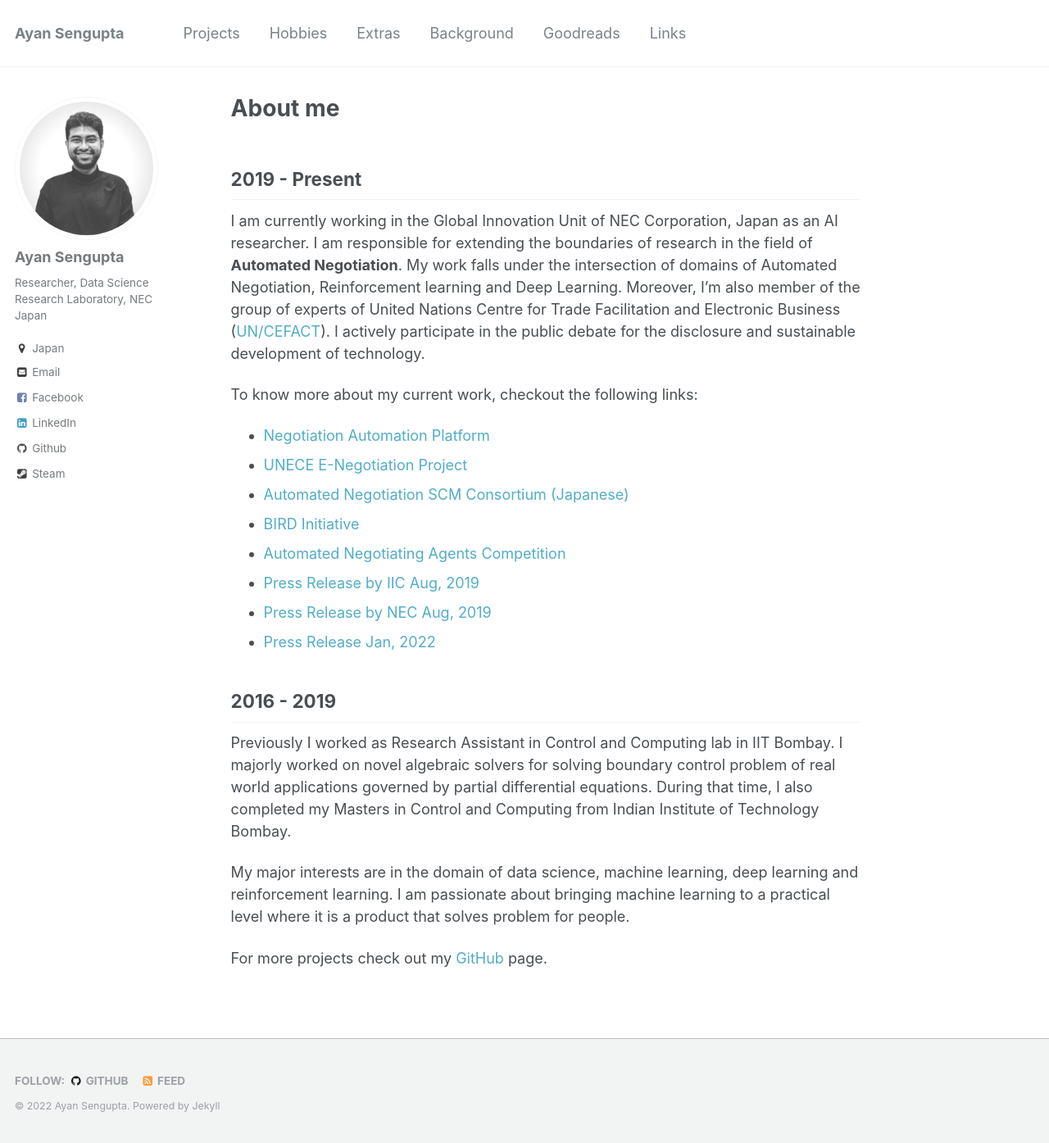
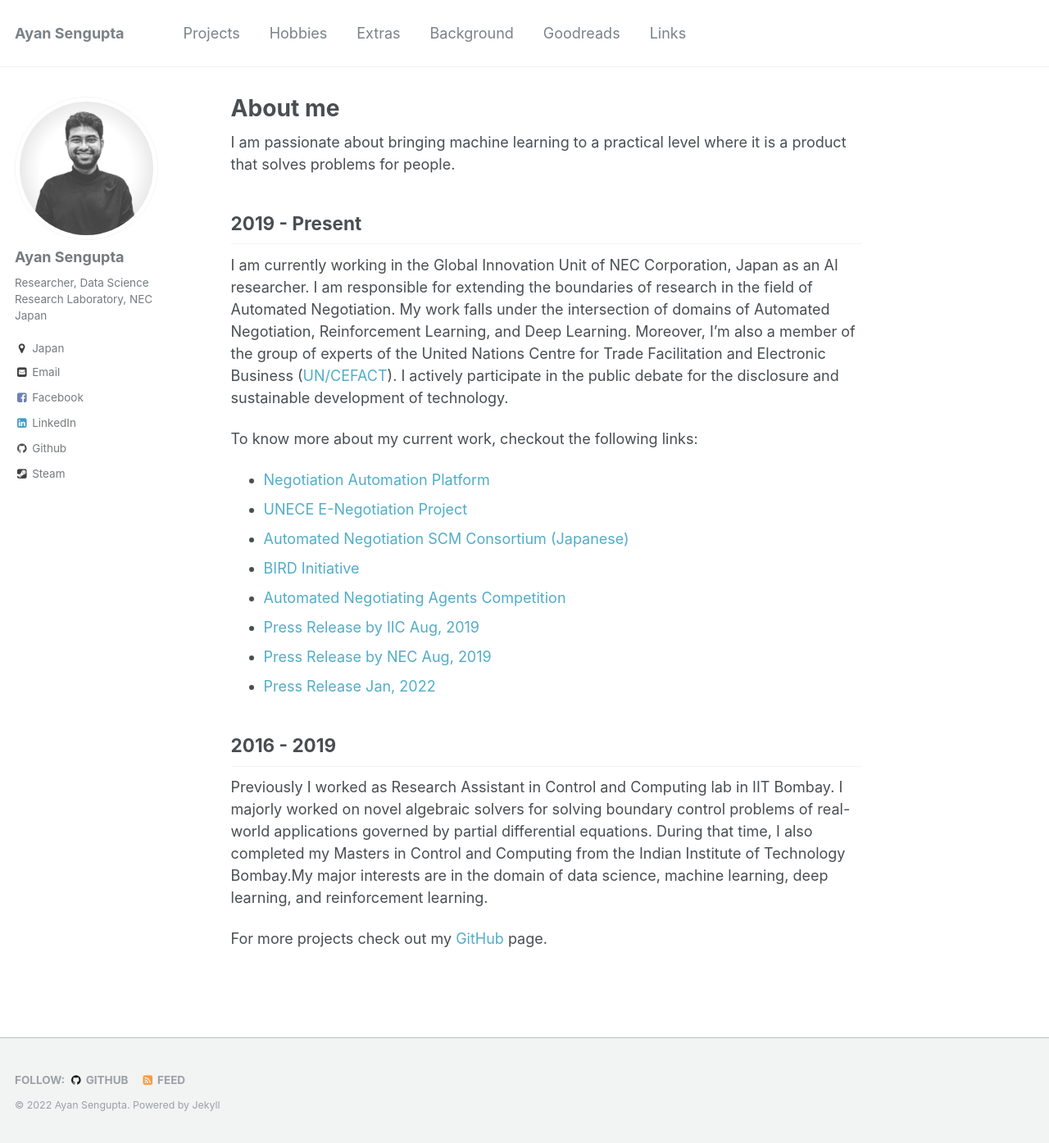
Before and after one commit to ayansengupta17/ayansengupta17.github.io, a Jekyll site: the page built from _pages/about.md, in a window 1280 px wide and 1395 px high. Shown: the whole window at 82% size. Built offline with Jekyll 4.4.1, drawn with Linux system fonts in a browser that asks for light colours; some of the changed lines change nothing that is shown.

Commit message:
Update about.md

```diff
--- a/_pages/about.md
+++ b/_pages/about.md
@@ -4,15 +4,16 @@
 excerpt: "About me"
 ---
 
+I am passionate about bringing machine learning to a practical level where it is a product that solves problems for people.
+
 2019 - Present
 ------------
-I am currently working in the Global Innovation Unit of NEC
-Corporation, Japan as an AI researcher. I am responsible for extending
-the boundaries of research in the field of **Automated Negotiation**.
-My work falls under the intersection of domains of Automated
-Negotiation, Reinforcement learning and Deep Learning. Moreover, I’m also member of the group
-of experts of United Nations Centre for Trade Facilitation and Electronic Business ([UN/CEFACT](https://unece.org/trade/uncefact)).
-I actively participate in the public debate for the disclosure and sustainable development of technology.
+I am currently working in the Global Innovation Unit of NEC Corporation, Japan as an AI researcher.
+ I am responsible for extending the boundaries of research in the field of Automated Negotiation.
+  My work falls under the intersection of domains of Automated Negotiation, Reinforcement Learning, and Deep Learning.
+ Moreover, I’m also a member of the group of experts of the United Nations Centre for
+  Trade Facilitation and Electronic Business ([UN/CEFACT](https://unece.org/trade/uncefact)). I actively participate in the public debate
+   for the disclosure and sustainable development of technology.
 
 To know more about my current work, checkout the following links:
 * [Negotiation Automation Platform](https://hub.iiconsortium.org/negotiation-automation-platform)
@@ -28,13 +29,10 @@
 2016 - 2019
 -----------
 Previously I worked as Research Assistant in Control and Computing lab in IIT Bombay.
-I majorly worked on novel algebraic solvers for solving boundary control problem of real
-world applications governed by partial differential equations. During that time, I also
- completed my Masters in Control and Computing from Indian Institute of Technology Bombay.
+I majorly worked on novel algebraic solvers for solving boundary control problems of real-world applications governed by
+partial differential equations. During that time, I also completed my Masters in Control and Computing from the Indian Institute
+of Technology Bombay.My major interests are in the domain of data science, machine learning, deep learning, and reinforcement learning.
 
-My major interests are in the domain of data science, machine
-learning, deep learning and reinforcement learning.  I am
-passionate about bringing machine learning to a practical level where it is
-a product that solves problem for people.
+
 
 For more projects check out my [GitHub](https://github.com/ayansengupta17/) page.
```
